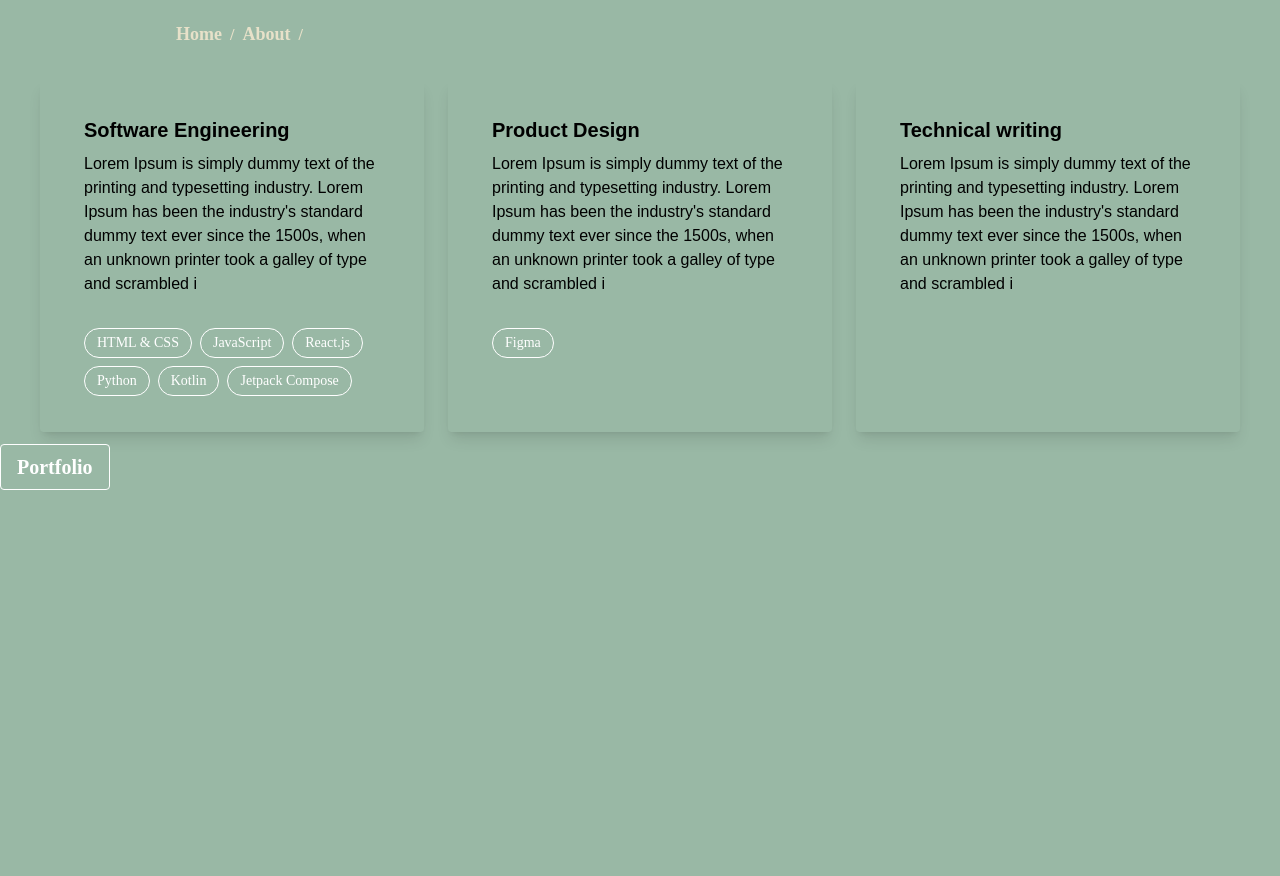
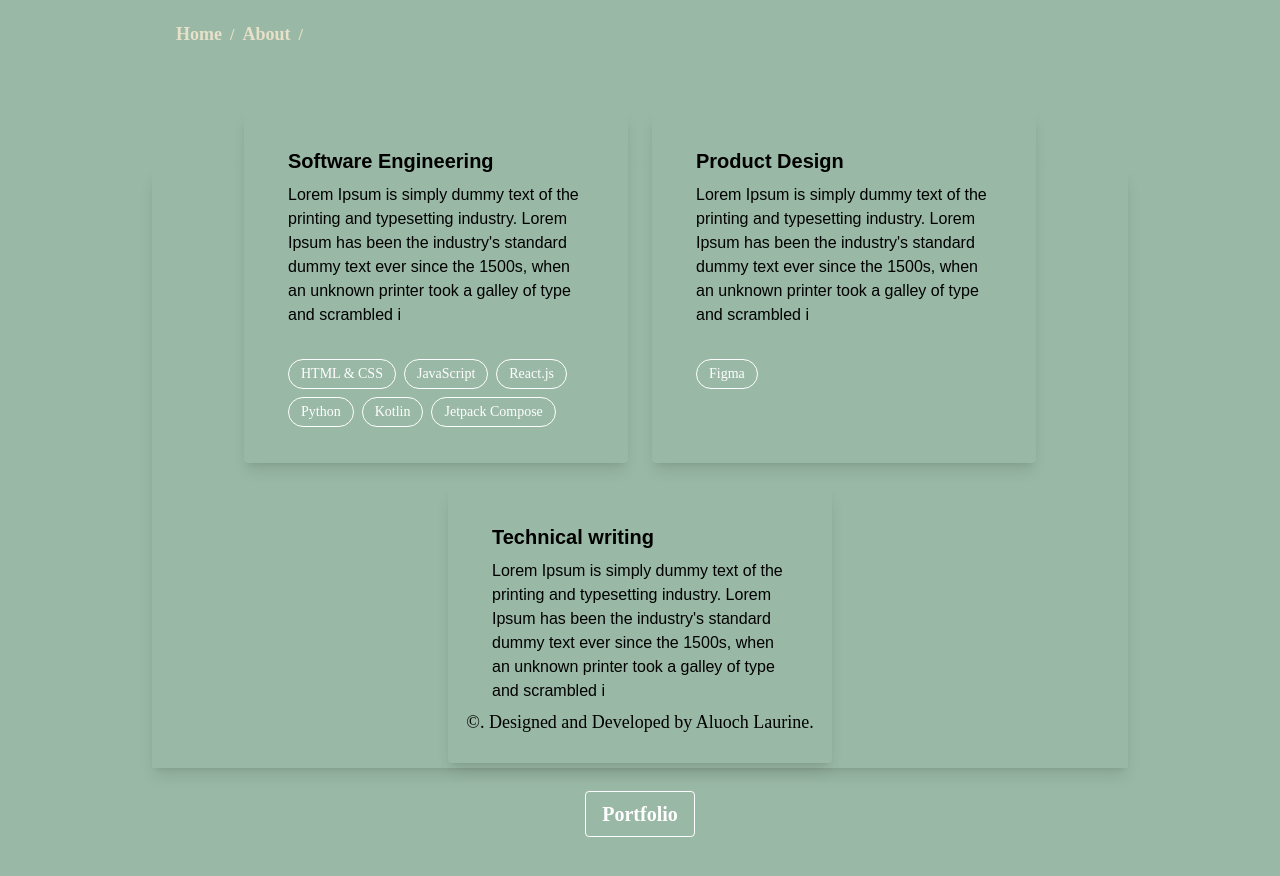
Before and after one commit to laualuoch/aluoch., a React (Create React App) app: page /about in a window 1280 px wide. Shown: the top 876 px of the page. Before the commit the page ends 800 px from the top, so only its background shows below. Built offline with nearby package versions, Linux system fonts and the light colour scheme.

Commit message:
update About page

```diff
--- a/src/pages/About/About.js
+++ b/src/pages/About/About.js
@@ -3,6 +3,7 @@ import Card from "../../components/Card";
 import Breadcrumb from "../../components/Breadcrumb";
 import { useNavigate } from "react-router-dom";
 import Button from "../../components/Button";
+import Footer from "../../components/Footer";
 
 const About = () => {
     const navigate = useNavigate();
@@ -32,8 +33,10 @@ const About = () => {
 
     return (
         <>
-        <Breadcrumb navItems={navItems}/>
-        <div className="flex flex-wrap justify-center">
+            <Breadcrumb navItems={navItems} />
+            <div className="flex flex-col h-screen justify-center">
+                <div className="container mx-auto px-4 shadow-lg flex flex-col items-center justify-center h-3/4">
+                    <div className="flex flex-wrap justify-center w-full">
                         {aboutItems.map(({ title, description, tools }) => (
                             <Card
                                 key={title}
@@ -44,11 +47,15 @@ const About = () => {
                             />
                         ))}
                     </div>
+                    <div className="flex justify-center mt-4">
                         <Button text="Portfolio" onClick={handleButtonClick} />
+                    </div>
+                </div>
+            </div>
+            <Footer />
         </>
+    );
 
-
-    );
 };
 
 export default About;
--- a/src/pages/Home/HomePage.js
+++ b/src/pages/Home/HomePage.js
@@ -23,7 +23,7 @@ const HomePage = () => {
     return (
         <>
         <Breadcrumb navItems={navItems} />
-        <div className="flex h-screen items-center justify-center">
+        <div className="flex flex-col h-screen items-center justify-center">
             <div className="container mx-auto px-4 shadow-lg">
                 <div className="flex items-center justify-center p-6 space-x-8">
                     <div className="flex items-center justify-center">
```
Lines whose indentation alone changed are shown as unchanged.
